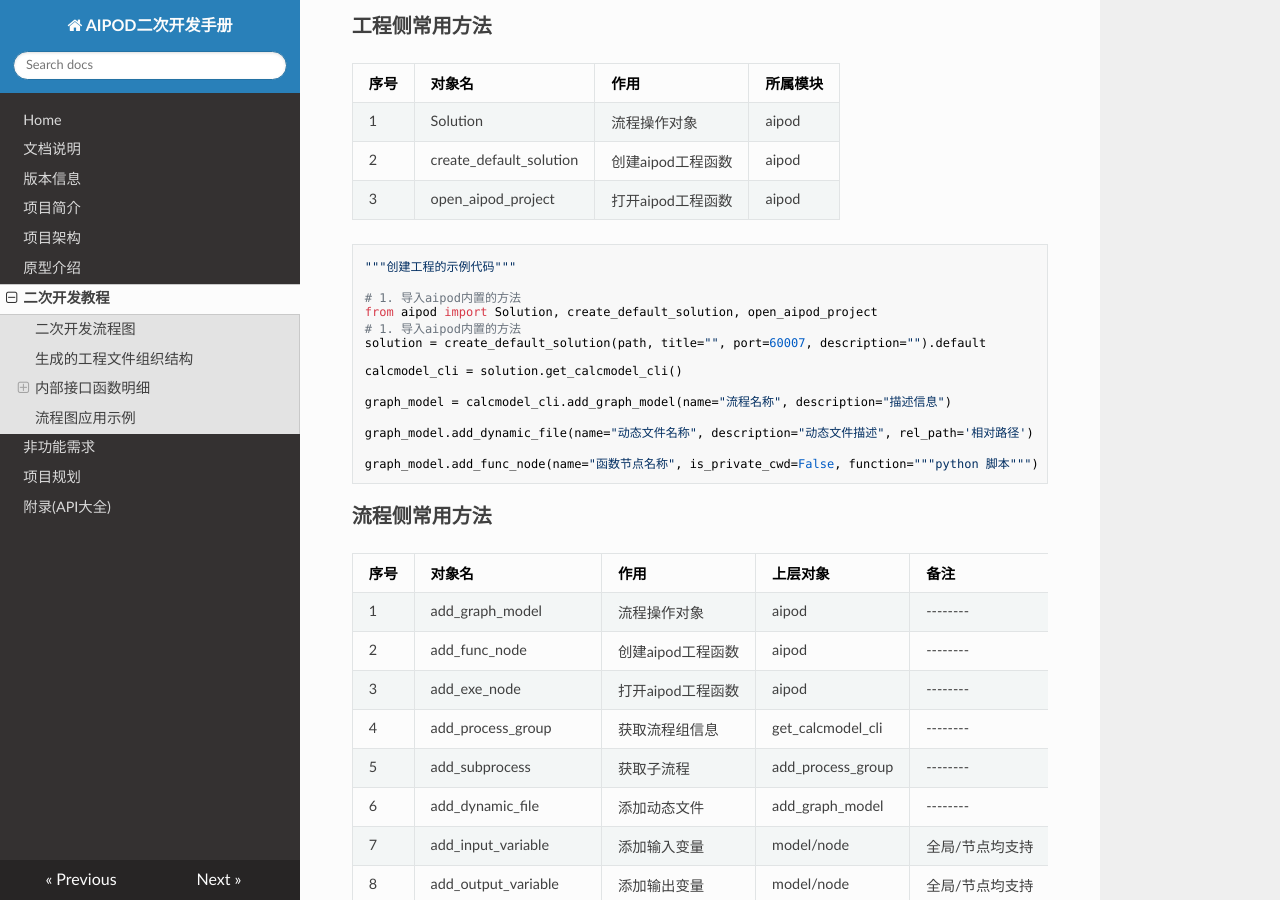
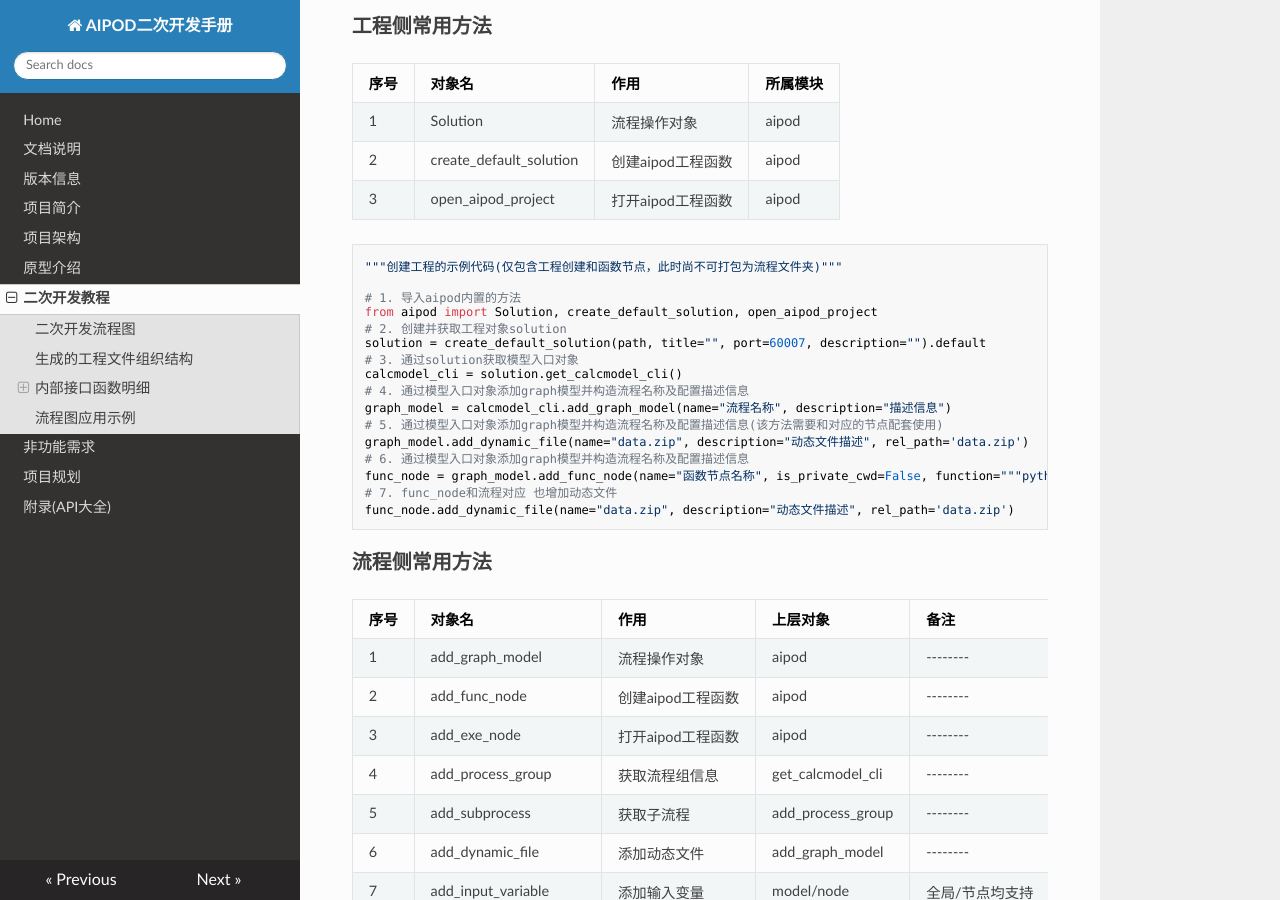
Before and after one commit to solheng/UnilabDoc, an MkDocs documentation site: the page built from docs/二次开发教程.md, in a window 1280 px wide and 900 px high, scrolled down 807 px. Built offline with MkDocs 1.6.1, drawn with Linux system fonts in a browser that asks for light colours; nearby versions of some CDN libraries.

Commit message:
二次开发教程工程侧常用方法编写

```diff
--- a/docs/二次开发教程.md
+++ b/docs/二次开发教程.md
@@ -24,20 +24,22 @@
 | 3 | open_aipod_project  | 打开aipod工程函数 |aipod |
 
 
-    """创建工程的示例代码"""
+    """创建工程的示例代码(仅包含工程创建和函数节点，此时尚不可打包为流程文件夹)"""
 
     # 1. 导入aipod内置的方法
     from aipod import Solution, create_default_solution, open_aipod_project
-    # 1. 导入aipod内置的方法
+    # 2. 创建并获取工程对象solution
     solution = create_default_solution(path, title="", port=60007, description="").default
-
+    # 3. 通过solution获取模型入口对象
     calcmodel_cli = solution.get_calcmodel_cli()
-
+    # 4. 通过模型入口对象添加graph模型并构造流程名称及配置描述信息
     graph_model = calcmodel_cli.add_graph_model(name="流程名称", description="描述信息")
-
-    graph_model.add_dynamic_file(name="动态文件名称", description="动态文件描述", rel_path='相对路径')
-
-    graph_model.add_func_node(name="函数节点名称", is_private_cwd=False, function="""python 脚本""")
+    # 5. 通过模型入口对象添加graph模型并构造流程名称及配置描述信息(该方法需要和对应的节点配套使用)
+    graph_model.add_dynamic_file(name="data.zip", description="动态文件描述", rel_path='data.zip')
+    # 6. 通过模型入口对象添加graph模型并构造流程名称及配置描述信息
+    func_node = graph_model.add_func_node(name="函数节点名称", is_private_cwd=False, function="""python脚本""")
+    # 7. func_node和流程对应 也增加动态文件
+    func_node.add_dynamic_file(name="data.zip", description="动态文件描述", rel_path='data.zip')
 
 ### 流程侧常用方法
 | 序号| 对象名 | 作用 | 上层对象 | 备注 |
```
